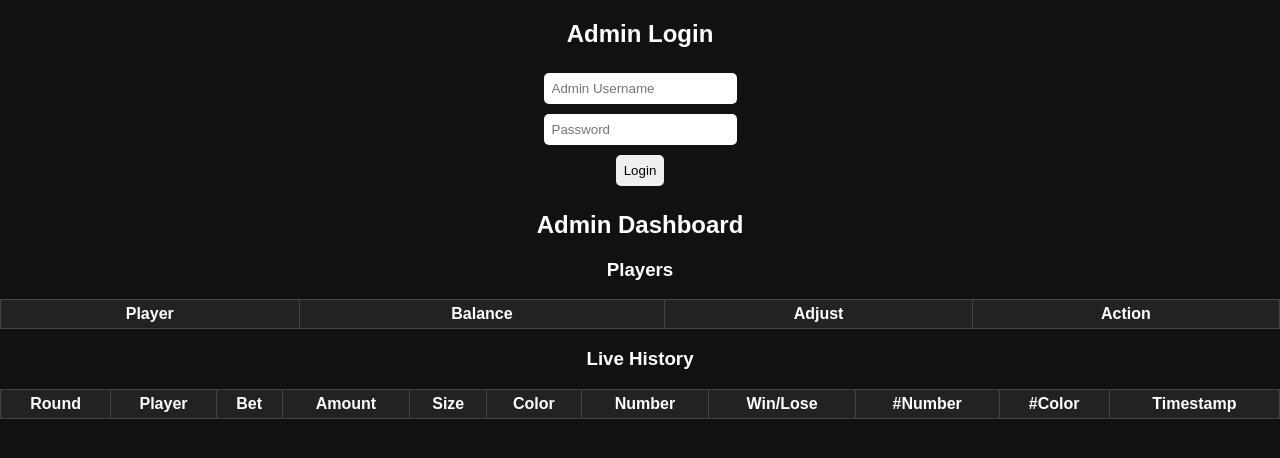
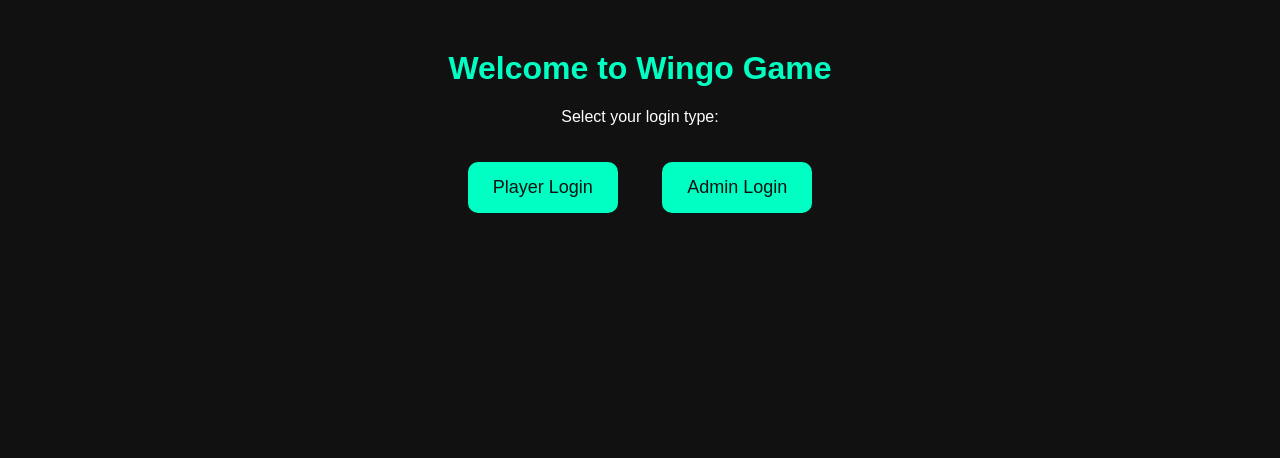
Before and after one commit to asd583/win-go, a plain HTML site: page index.html in a window 1280 px wide. Drawn offline with Linux system fonts and the light colour scheme.

Commit message:
Update index.html

```diff
--- a/index.html
+++ b/index.html
@@ -3,45 +3,31 @@
 <head>
 <meta charset="UTF-8">
 <meta name="viewport" content="width=device-width, initial-scale=1.0">
-<title>Wingo Game - Admin</title>
+<title>Wingo Login Portal</title>
 <style>
 body { font-family: Arial, sans-serif; background:#111; color:white; text-align:center; margin:0; padding:0; }
-input, button { padding:8px; margin:5px; border-radius:5px; border:none; cursor:pointer; }
-table { width:100%; border-collapse: collapse; margin:10px 0; }
-th, td { border:1px solid #444; padding:5px; text-align:center; }
-th { background:#222; }
+h1 { margin-top:50px; color:#00ffc3; }
+button { padding:15px 25px; margin:20px; border-radius:10px; border:none; cursor:pointer; font-size:18px; background:#00ffc3; color:#111; transition: transform 0.2s; }
+button:hover { transform: scale(1.1); }
 </style>
 </head>
 <body>
 
-<div class="container" id="loginDiv">
-  <h2>Admin Login</h2>
-  <input type="text" id="username" placeholder="Admin Username"><br>
-  <input type="password" id="password" placeholder="Password"><br>
-  <button id="loginBtn">Login</button>
-</div>
+<h1>Welcome to Wingo Game</h1>
+<p>Select your login type:</p>
 
-<div class="container hidden" id="adminDiv">
-  <h2>Admin Dashboard</h2>
-  <div id="nextRound"></div>
-  <h3>Players</h3>
-  <table id="playersTable">
-    <thead><tr><th>Player</th><th>Balance</th><th>Adjust</th><th>Action</th></tr></thead>
-    <tbody></tbody>
-  </table>
-  <h3>Live History</h3>
-  <table id="historyTable">
-    <thead><tr>
-      <th>Round</th><th>Player</th><th>Bet</th><th>Amount</th>
-      <th>Size</th><th>Color</th><th>Number</th><th>Win/Lose</th>
-      <th>#Number</th><th>#Color</th><th>Timestamp</th>
-    </tr></thead>
-    <tbody></tbody>
-  </table>
-</div>
+<button onclick="goToPlayer()">Player Login</button>
+<button onclick="goToAdmin()">Admin Login</button>
 
 <script>
-const ADMIN_USERNAME="Naing", ADMIN_PASSWORD="28";
-let nextRound={};
+function goToPlayer(){
+    window.location.href = "user.html";
+}
 
-document
+function goToAdmin(){
+    window.location.href = "admin.html";
+}
+</script>
+
+</body>
+</html>
```
